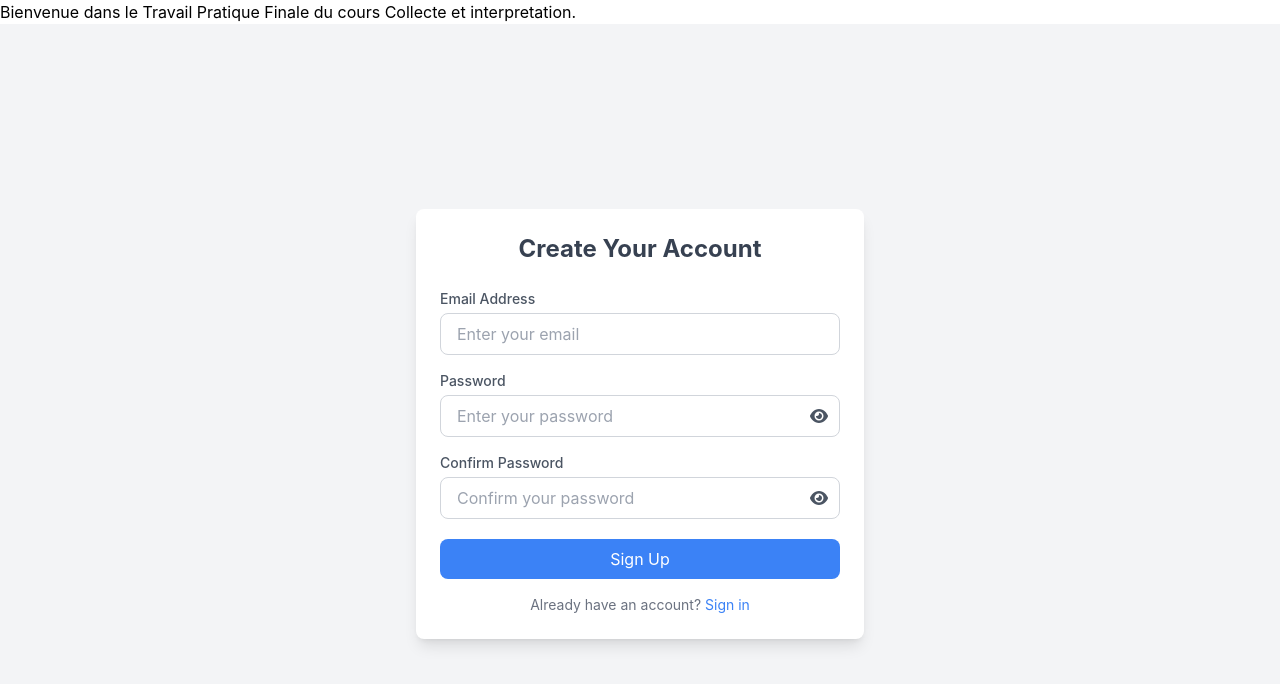
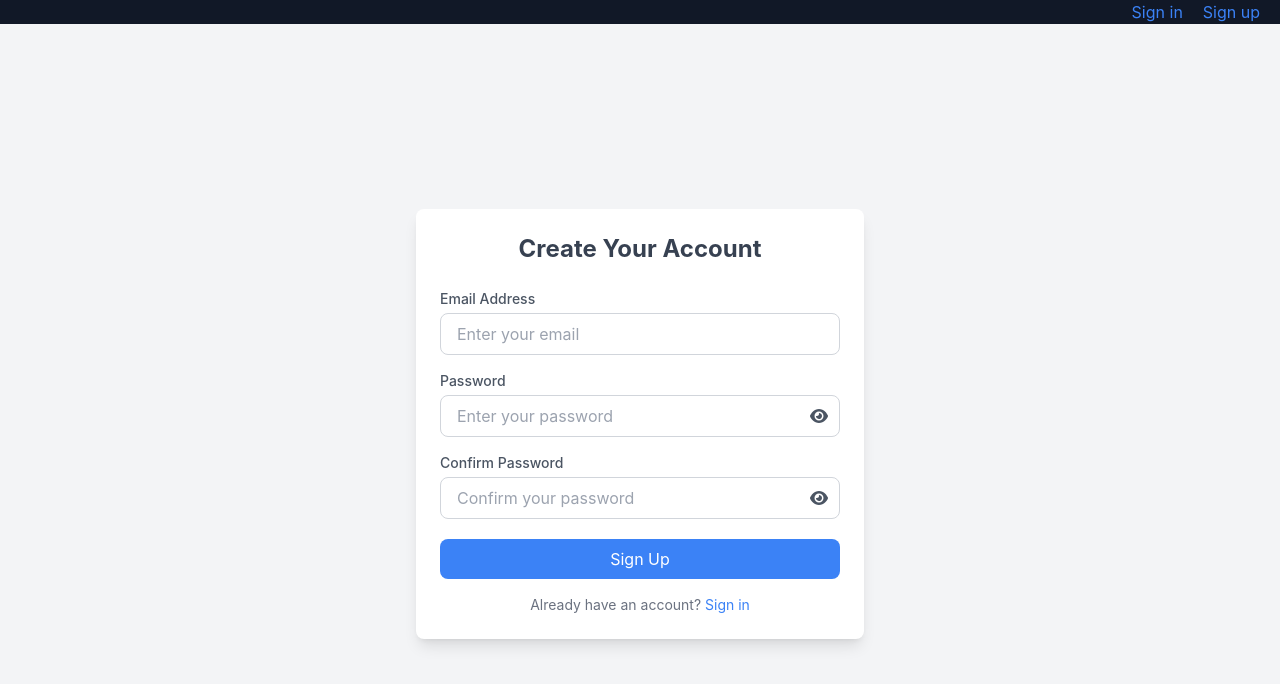
Before and after one commit to hodux/CID-STM-FRONTEND, a React (Create React App) app: page /signup in a window 1280 px wide. Shown: the top 684 px of the page. Built offline with nearby package versions, Linux system fonts and the light colour scheme.

Commit message:
modify header

```diff
--- a/src/components/Header.js
+++ b/src/components/Header.js
@@ -2,8 +2,9 @@ import React from "react";
 
 function Header() {
   return (
-    <header>
-      Bienvenue dans le Travail Pratique Finale du cours Collecte et interpretation.
+    <header className="flex justify-end  bg-gray-900" >
+      <a href="/signin" className="text-blue-500 hover:underline mr-5">Sign in</a>
+      <a href="/signup" className="text-blue-500 hover:underline mr-5">Sign up</a>
     </header>
   );
 }
--- a/src/pages/SignUp.js
+++ b/src/pages/SignUp.js
@@ -16,8 +16,7 @@ function Signup() {
 
   const validateEmail = (email) => /^[^\s@]+@[^\s@]+\.[^\s@]+$/.test(email);
 
-  const validatePassword = (password) =>
-    /^(?=.*[A-Za-z])(?=.*\d)(?=.*[@$!%*#?&])[A-Za-z\d@$!%*#?&]{8,}$/.test(password);
+  const validatePassword = (password) => /^(?=.*[A-Za-z])(?=.*\d)(?=.*[@$!%*#?&])[A-Za-z\d@$!%*#?&]{8,}$/.test(password);
 
   const handleEmailChange = (e) => {
     const inputEmail = e.target.value;
```
